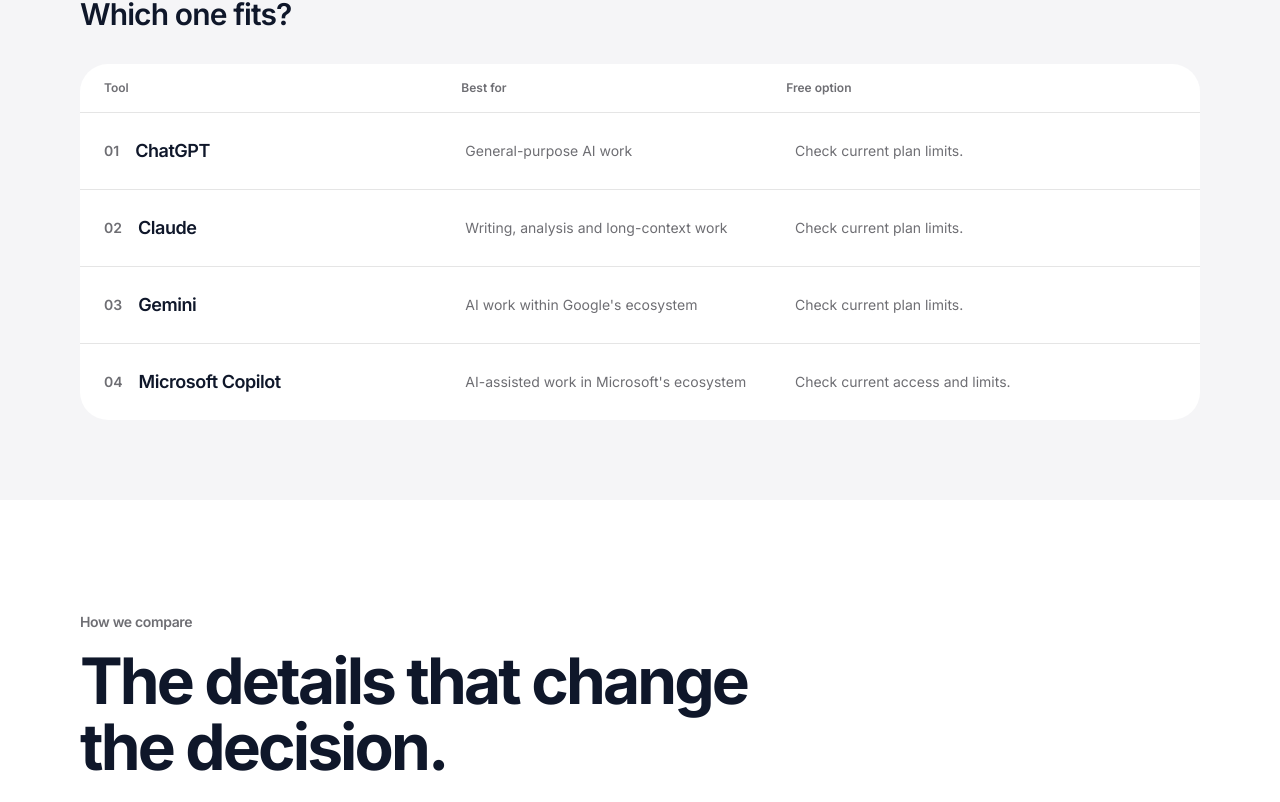
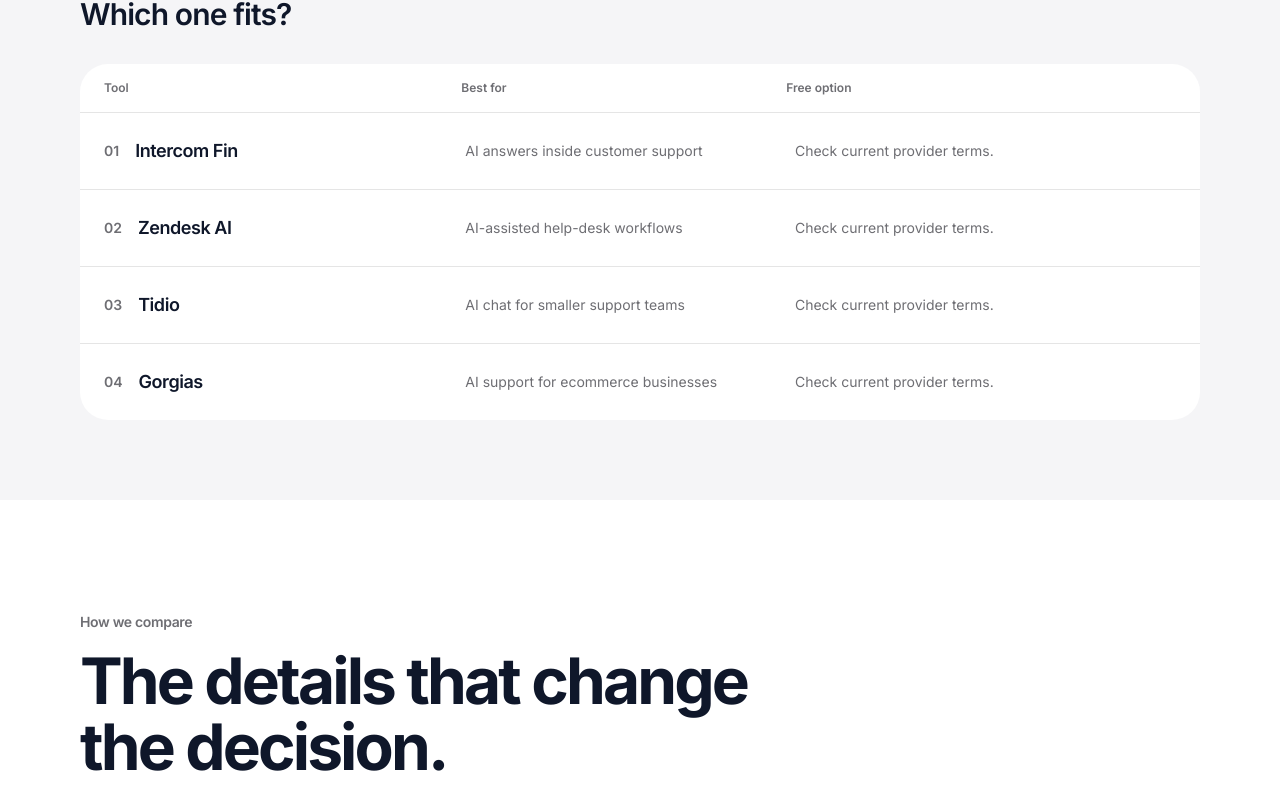
Before and after one commit to LinukaBandara/StackPick, a Next.js app: page /best/ai-customer-support-tools in a window 1280 px wide. Shown: the part 898-1700 px from the top of the page. Built offline with nearby package versions, Linux system fonts and the light colour scheme; no server answers.

Commit message:
refactor: specialize AI comparison tools

```diff
--- a/app/best/ai-customer-support-tools/page.tsx
+++ b/app/best/ai-customer-support-tools/page.tsx
@@ -15,10 +15,10 @@ export default function Page() {
       intro="Explore AI customer-support tools for small businesses that want faster answers while keeping escalation and human oversight."
       pricingNote="AI features, models, usage limits and pricing change frequently. Verify current provider terms and test outputs before adopting a tool."
       tools={[
-        { name: "ChatGPT", bestFor: "General-purpose AI work", freeOption: "Check current plan limits.", tradeoff: "Broad capability means you still need to define the workflow.", url: "https://chatgpt.com/" },
-        { name: "Claude", bestFor: "Writing, analysis and long-context work", freeOption: "Check current plan limits.", tradeoff: "Limits and available features vary by plan.", url: "https://claude.ai/" },
-        { name: "Gemini", bestFor: "AI work within Google's ecosystem", freeOption: "Check current plan limits.", tradeoff: "Feature availability can vary by account and region.", url: "https://gemini.google.com/" },
-        { name: "Microsoft Copilot", bestFor: "AI-assisted work in Microsoft's ecosystem", freeOption: "Check current access and limits.", tradeoff: "The useful features depend on the Microsoft products and plan involved.", url: "https://copilot.microsoft.com/" },
+        { name: "Intercom Fin", bestFor: "AI answers inside customer support", freeOption: "Check current provider terms.", tradeoff: "Works best when your support knowledge is well maintained.", url: "https://www.intercom.com/fin" },
+        { name: "Zendesk AI", bestFor: "AI-assisted help-desk workflows", freeOption: "Check current provider terms.", tradeoff: "The strongest features depend on your Zendesk plan and setup.", url: "https://www.zendesk.com/ai/" },
+        { name: "Tidio", bestFor: "AI chat for smaller support teams", freeOption: "Check current provider terms.", tradeoff: "Conversation volume and automation features vary by plan.", url: "https://www.tidio.com/" },
+        { name: "Gorgias", bestFor: "AI support for ecommerce businesses", freeOption: "Check current provider terms.", tradeoff: "Most compelling when support is tied to an ecommerce store.", url: "https://www.gorgias.com/" },
       ]}
       bottomLine="Automate repeatable questions first and keep a clear path to a human."
     >
```
